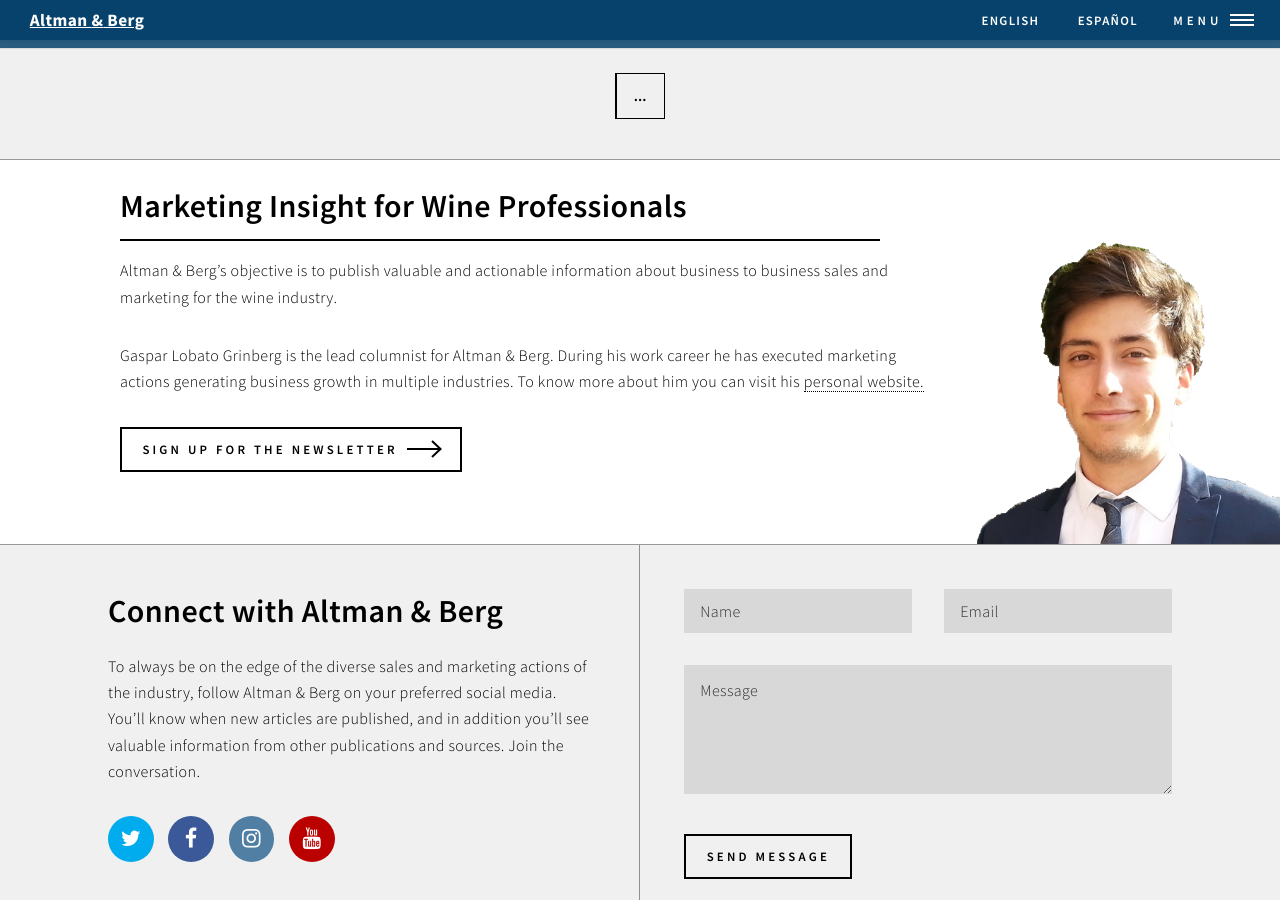
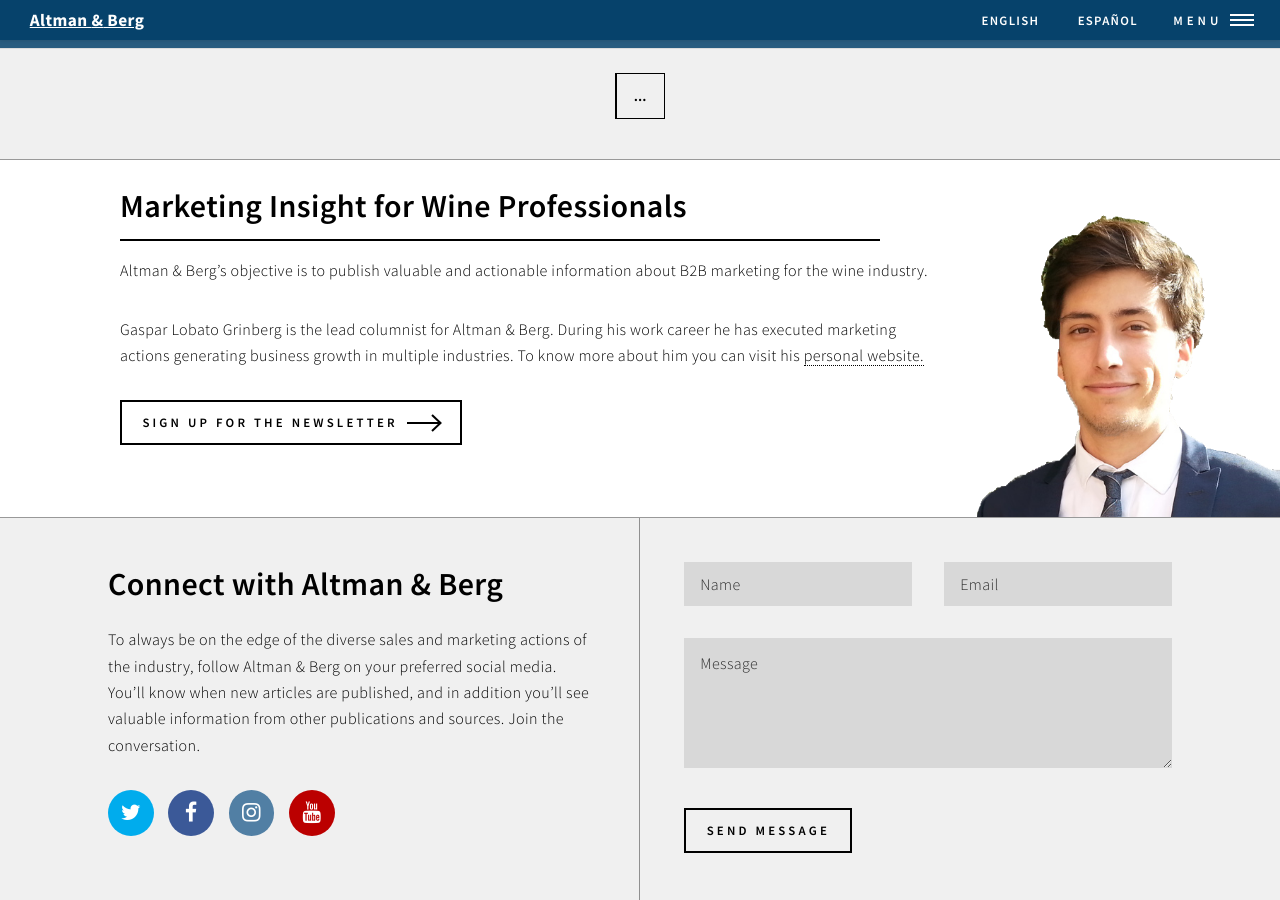
Before and after one commit to gasparlg/altmanbergtest4, a Jekyll site: the page built from index.html, in a window 1280 px wide and 900 px high, scrolled down 492 px. Built offline with Jekyll 4.4.1, drawn with Linux system fonts in a browser that asks for light colours.

Commit message:
changed the about description

```diff
--- a/index.html
+++ b/index.html
@@ -104,7 +104,7 @@
                             <h2>Marketing Insight for Wine Professionals</h2>
 
                         </header>
-                        <p>Altman &amp; Berg’s objective is to publish valuable and actionable information about business to business sales and<br> marketing for the wine industry.</p>
+                        <p>Altman &amp; Berg’s objective is to publish valuable and actionable information about B2B marketing for the wine industry.</p>
                         <p>Gaspar Lobato Grinberg is the lead columnist for Altman &amp; Berg. During his work career he has executed marketing<br> actions generating business growth in multiple industries. To know more about him you can visit his <a href="http://gasparg.com">personal website.</a></p>
                         <!-- <p>Altman &amp; Berg’s objective is to publish valuable and actionable information about sales and marketing of/for the wine industry. These articles provide a mix of research studies, cross-industries analysis, marketing strategies, and commentary from diverse professionals in the industry. Regular readers are winery professionals involved in sales and marketing. Nonetheless any professional of the industry from distributors, merchants, and journalists can obtain valuable information from this publication.</p> -->
                         <ul class="actions">
```
